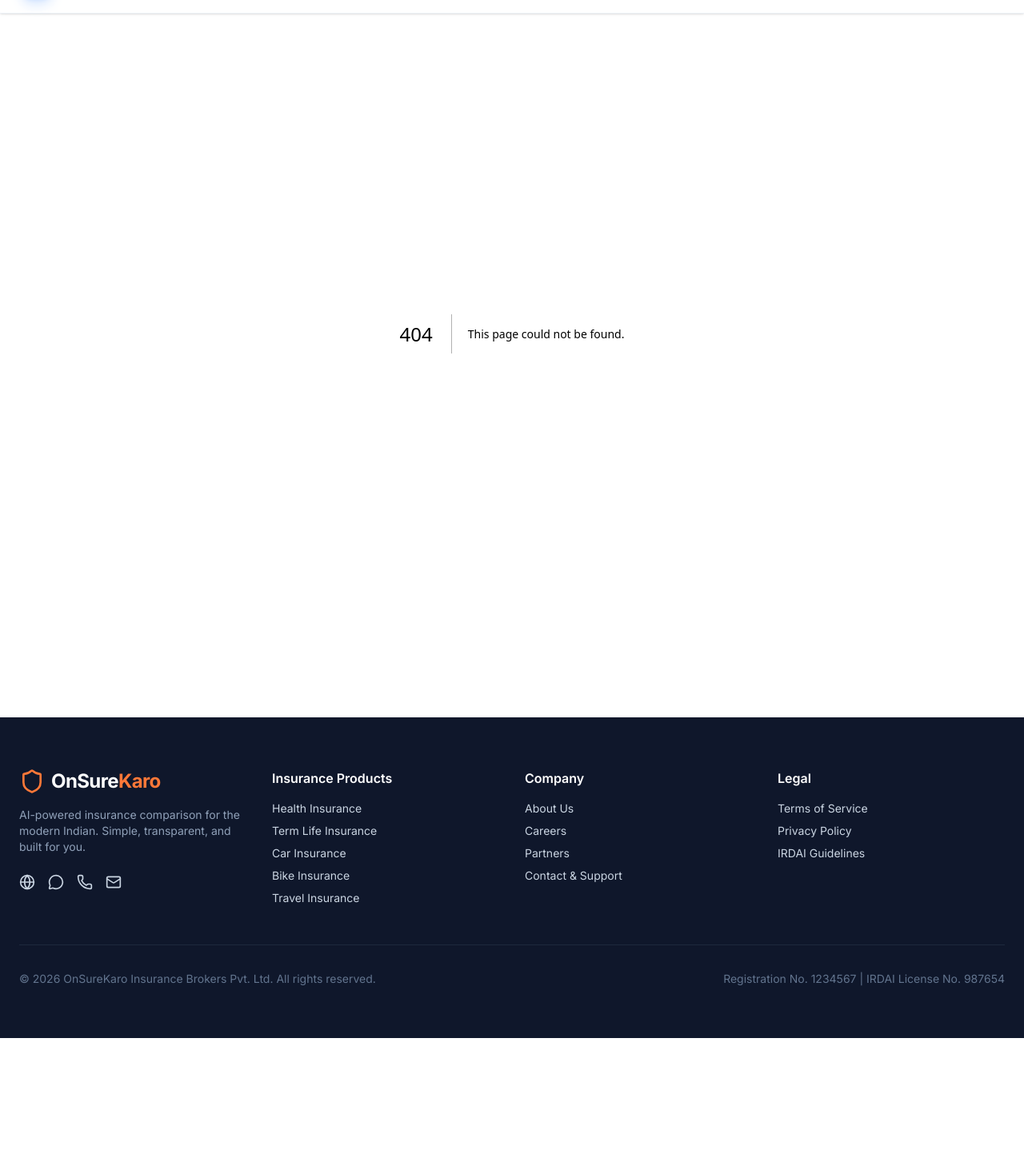
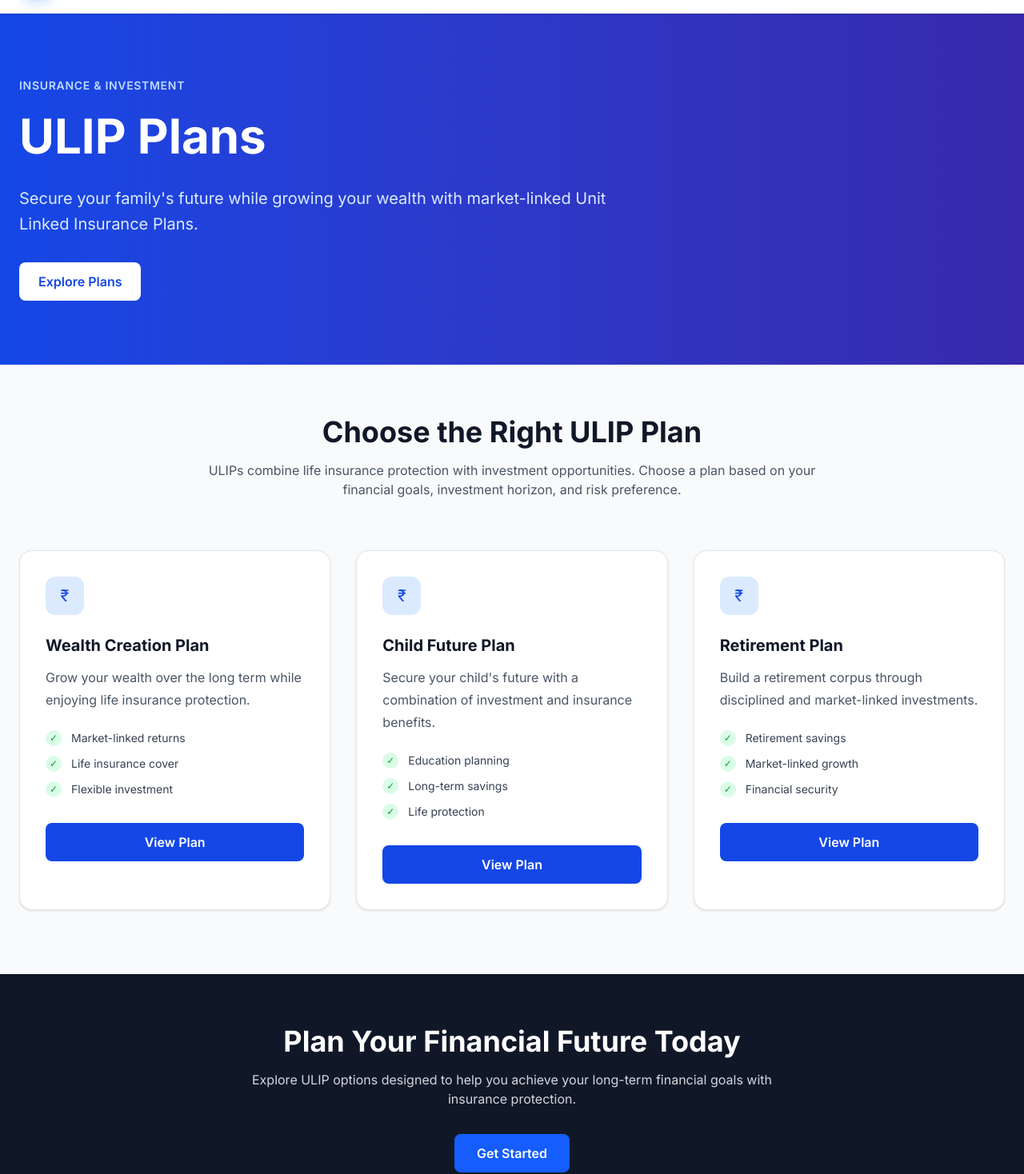
Before and after one commit to Amaan690/Insurence, a Next.js app: page /Life-Insurance/ULIP-Plans in a window 1280 px wide. Before the commit this address had no page. Shown: the part 64-1532 px from the top of the page at 80% size. Before the commit the page ends 1362 px from the top, so only its background shows below. Built offline with nearby package versions, Linux system fonts and the light colour scheme.

Commit message:
ULIP Plans updates

```diff
--- /dev/null
+++ b/app/Life-Insurance/ULIP-Plans/page.js
@@ -0,0 +1,123 @@
+"use client";
+
+export default function ULIPPlans() {
+  const plans = [
+    {
+      title: "Wealth Creation Plan",
+      description:
+        "Grow your wealth over the long term while enjoying life insurance protection.",
+      features: ["Market-linked returns", "Life insurance cover", "Flexible investment"],
+    },
+    {
+      title: "Child Future Plan",
+      description:
+        "Secure your child's future with a combination of investment and insurance benefits.",
+      features: ["Education planning", "Long-term savings", "Life protection"],
+    },
+    {
+      title: "Retirement Plan",
+      description:
+        "Build a retirement corpus through disciplined and market-linked investments.",
+      features: ["Retirement savings", "Market-linked growth", "Financial security"],
+    },
+  ];
+
+  return (
+    <main className="min-h-screen bg-gray-50 text-gray-900">
+      {/* Hero Section */}
+      <section className="bg-gradient-to-r from-blue-700 to-indigo-800 px-6 py-20 text-white">
+        <div className="mx-auto max-w-7xl">
+          <div className="max-w-3xl">
+            <p className="mb-4 text-sm font-semibold uppercase tracking-wider text-blue-200">
+              Insurance & Investment
+            </p>
+
+            <h1 className="text-4xl font-bold leading-tight md:text-6xl">
+              ULIP Plans
+            </h1>
+
+            <p className="mt-6 text-lg leading-8 text-blue-100 md:text-xl">
+              Secure your family's future while growing your wealth with
+              market-linked Unit Linked Insurance Plans.
+            </p>
+
+            <button className="mt-8 rounded-lg bg-white px-6 py-3 font-semibold text-blue-700 transition hover:bg-blue-50">
+              Explore Plans
+            </button>
+          </div>
+        </div>
+      </section>
+
+      {/* Introduction */}
+      <section className="px-6 py-16">
+        <div className="mx-auto max-w-5xl text-center">
+          <h2 className="text-3xl font-bold md:text-4xl">
+            Choose the Right ULIP Plan
+          </h2>
+
+          <p className="mx-auto mt-4 max-w-3xl text-gray-600">
+            ULIPs combine life insurance protection with investment
+            opportunities. Choose a plan based on your financial goals,
+            investment horizon, and risk preference.
+          </p>
+        </div>
+      </section>
+
+      {/* Plans */}
+      <section className="px-6 pb-20">
+        <div className="mx-auto grid max-w-7xl gap-8 md:grid-cols-3">
+          {plans.map((plan) => (
+            <div
+              key={plan.title}
+              className="rounded-2xl border border-gray-200 bg-white p-8 shadow-sm transition duration-300 hover:-translate-y-2 hover:shadow-xl"
+            >
+              <div className="mb-6 flex h-12 w-12 items-center justify-center rounded-xl bg-blue-100 text-xl text-blue-700">
+                ₹
+              </div>
+
+              <h3 className="text-xl font-bold">{plan.title}</h3>
+
+              <p className="mt-3 leading-7 text-gray-600">
+                {plan.description}
+              </p>
+
+              <ul className="mt-6 space-y-3">
+                {plan.features.map((feature) => (
+                  <li
+                    key={feature}
+                    className="flex items-center gap-3 text-sm text-gray-700"
+                  >
+                    <span className="flex h-5 w-5 items-center justify-center rounded-full bg-green-100 text-xs text-green-600">
+                      ✓
+                    </span>
+                    {feature}
+                  </li>
+                ))}
+              </ul>
+
+              <button className="mt-8 w-full rounded-lg bg-blue-700 px-5 py-3 font-semibold text-white transition hover:bg-blue-800">
+                View Plan
+              </button>
+            </div>
+          ))}
+        </div>
+      </section>
+
+      {/* CTA */}
+      <section className="bg-gray-900 px-6 py-16 text-center text-white">
+        <h2 className="text-3xl font-bold md:text-4xl">
+          Plan Your Financial Future Today
+        </h2>
+
+        <p className="mx-auto mt-4 max-w-2xl text-gray-300">
+          Explore ULIP options designed to help you achieve your long-term
+          financial goals with insurance protection.
+        </p>
+
+        <button className="mt-8 rounded-lg bg-blue-600 px-7 py-3 font-semibold transition hover:bg-blue-700">
+          Get Started
+        </button>
+      </section>
+    </main>
+  );
+}
```
